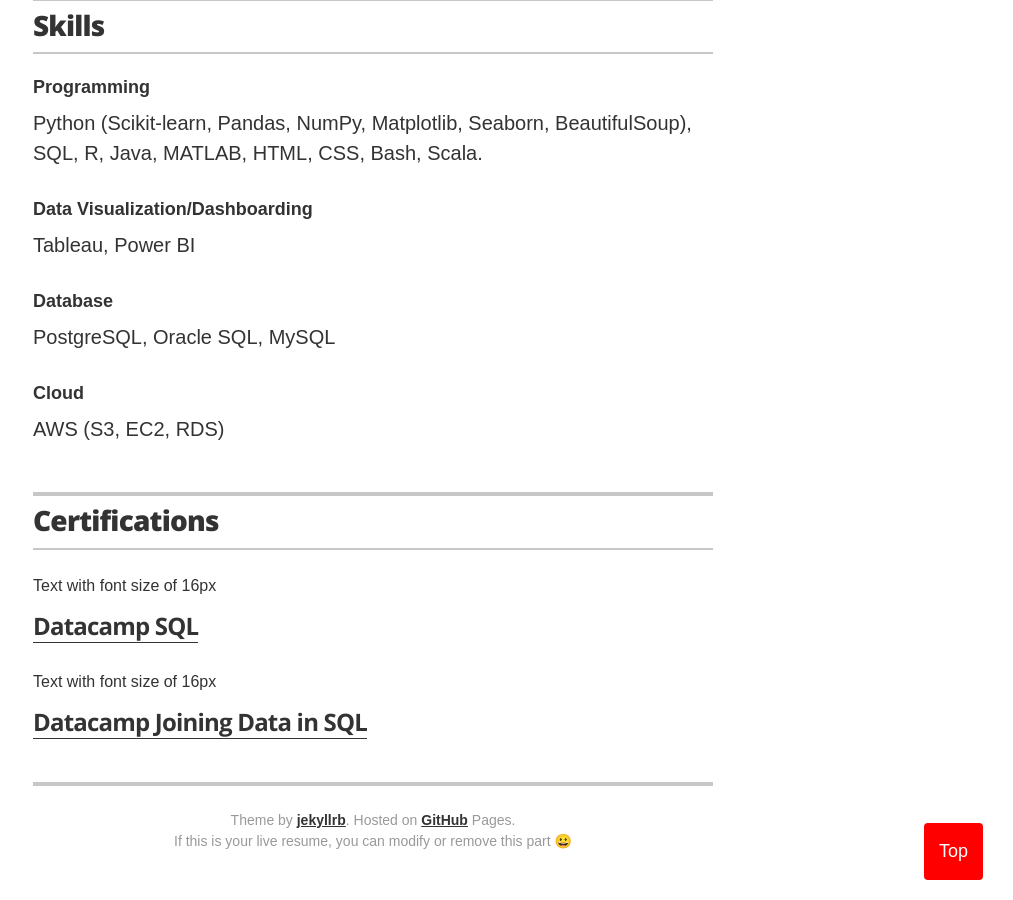
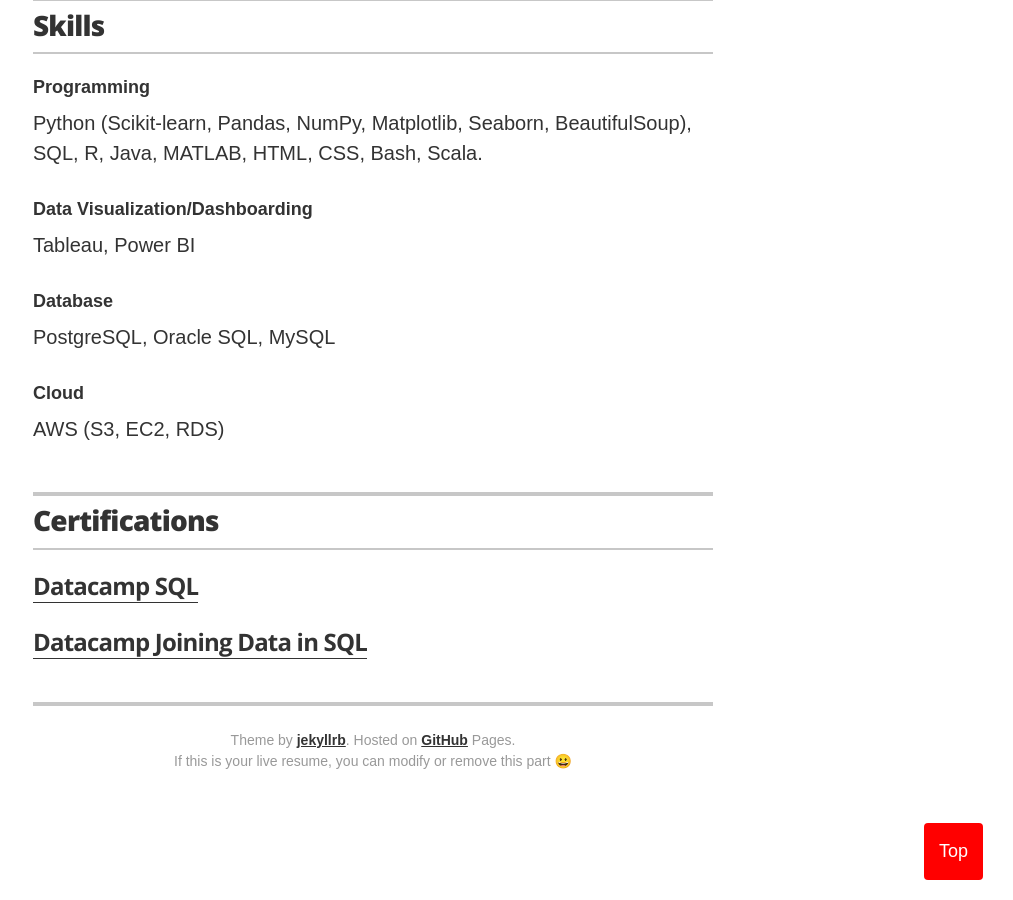
Before and after one commit to ttariqaziz/ttariqaziz.github.io, a Jekyll site: the page built from index.html, in a window 1280 px wide and 900 px high, scrolled down 2178 px. Shown: the whole window, without its empty margins (267-1280 px from the left). Built offline with Jekyll 4.4.1, drawn with Linux system fonts in a browser that asks for light colours.

Commit message:
Update resume.html

```diff
--- a/_layouts/resume.html
+++ b/_layouts/resume.html
@@ -150,9 +150,9 @@
 
         {% for association in site.data.associations %}
         <div class="resume-item" itemscope itemprop="memberOf" itemtype="http://schema.org/Organization">
-          <p style="font-size: 16px;">Text with font size of 16px</p>
+          <p style="font-size: 18px;">
           <p class="resume-item-title" itemprop="name">{% if association.url %}<a href="{{ association.url }}">{{ association.organization }}</a>{% else %}{{ association.organization }}{% endif %}</p>
-
+          </p>
 
         </div>
         {% endfor %}
```
